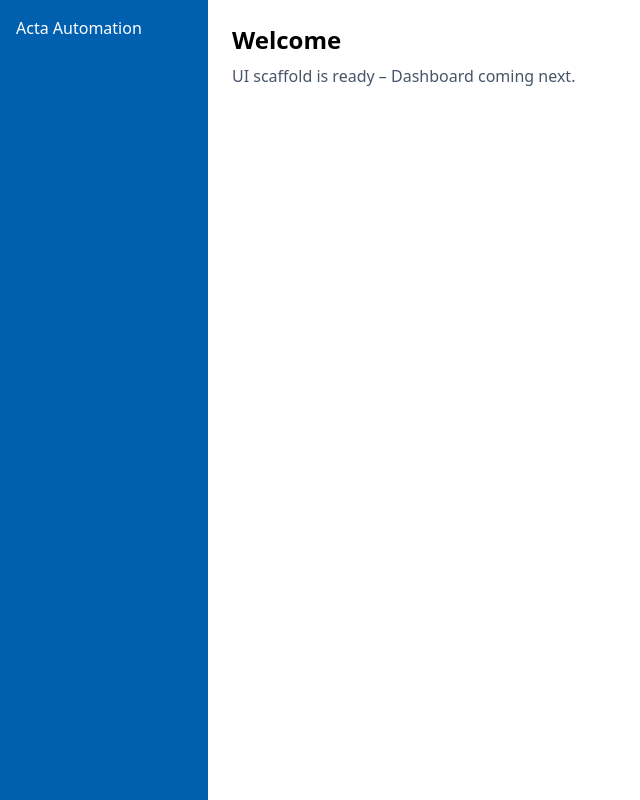
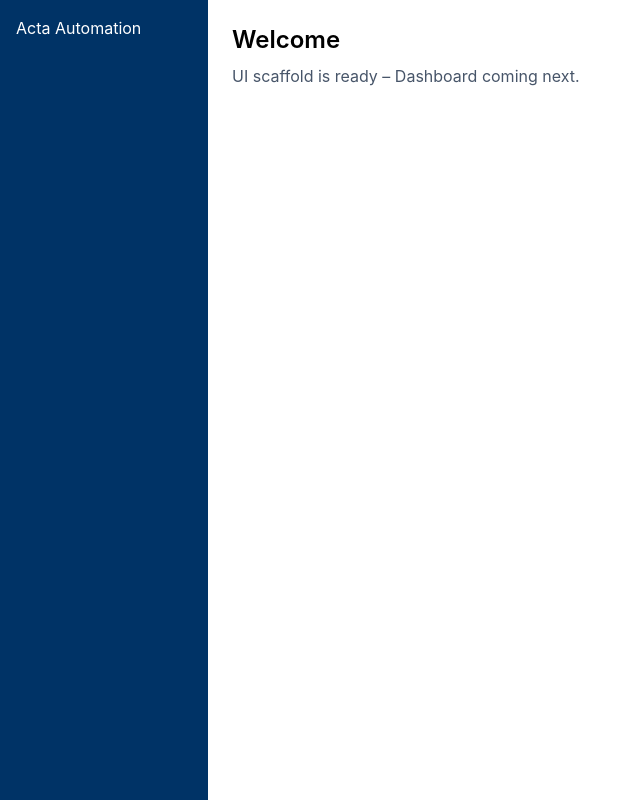
Before and after one commit to valencia94/acta-ui, a React (Vite) app: page / in a window 1280 px wide. Shown: the whole page, without its empty margins (0-640 px from the left). Built offline with nearby package versions, Linux system fonts and the light colour scheme; the HTML template or start-up script is replaced by a standard one.

Commit message:
Update tailwind.config.js

```diff
--- a/tailwind.config.js
+++ b/tailwind.config.js
@@ -3,10 +3,19 @@ export default {
   theme: {
     extend: {
       colors: {
-        ikusi: "#4ac795",
-        cvdex: "#0060af"
-      }
-    }
+        ikusi: {
+          DEFAULT: "#00a878",
+          dark: "#00815c",
+        },
+        cvdex: {
+          DEFAULT: "#003366",
+          light: "#0051a3",
+        },
+      },
+      fontFamily: {
+        sans: ["Inter", "sans-serif"],
+      },
+    },
   },
-  plugins: []
+  plugins: [],
 };
```
